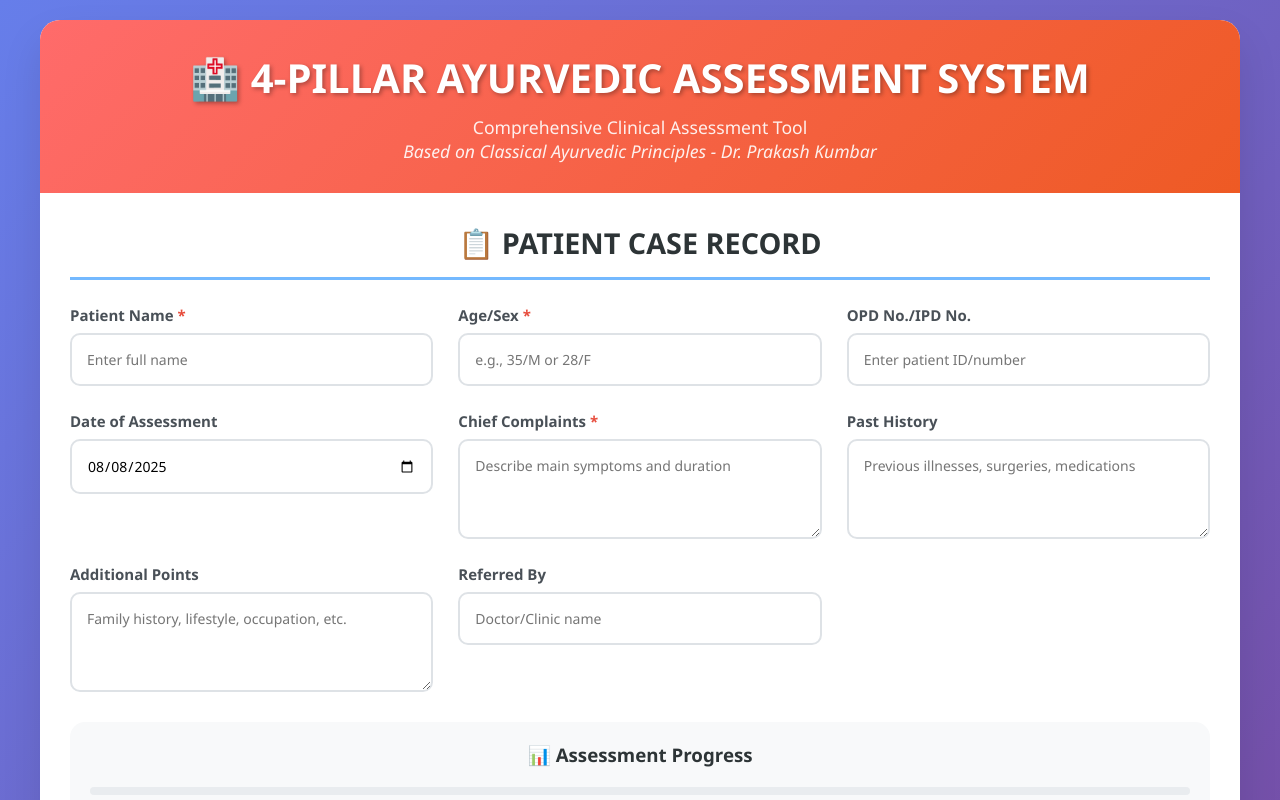
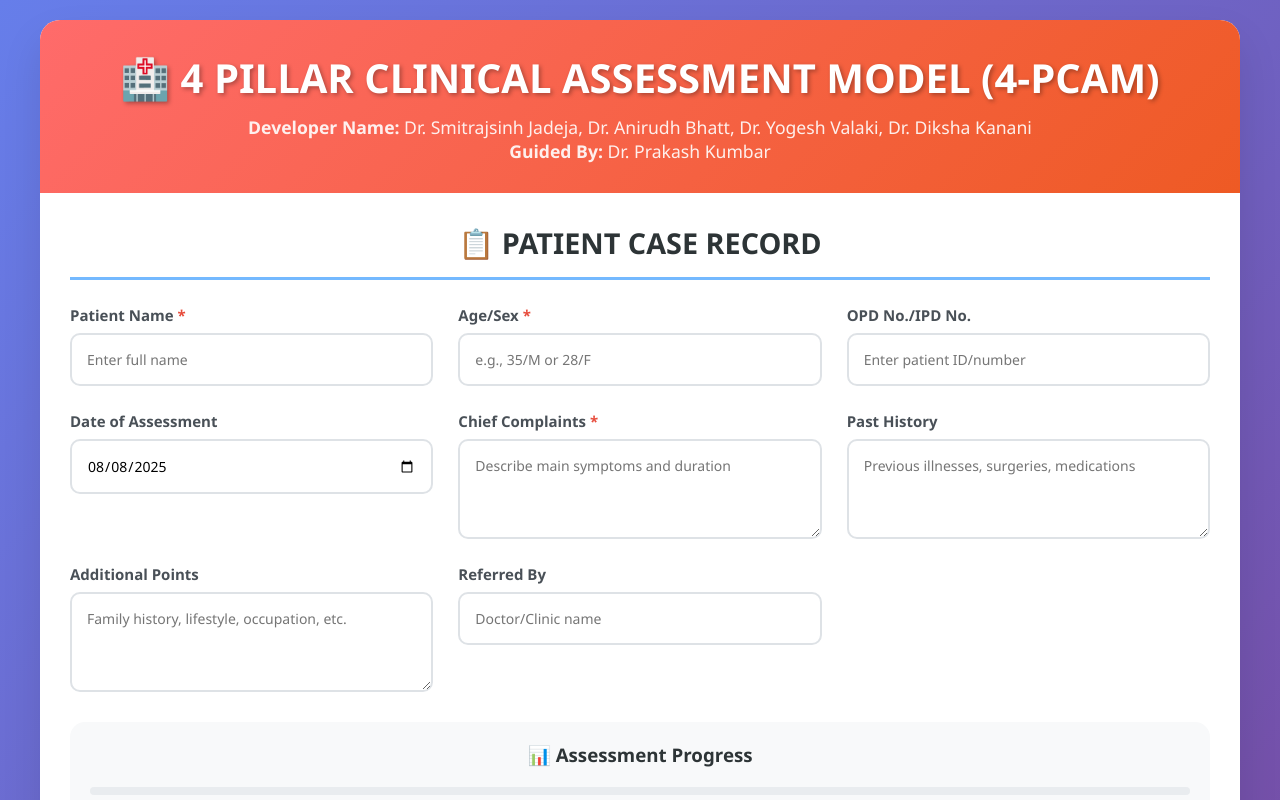
Before and after one commit to 4PCAM/meditool, a plain HTML site: page 4-Pillar Ayurvedic Assessment System.html in a window 1280 px wide. Shown: the top 800 px of the page. Drawn offline with Linux system fonts and the light colour scheme.

Commit message:
✅ Result Example (Updated Header)
<div class="header">
  <h1>4 PILLAR CLINICAL ASSESSMENT MODEL (4-PCAM)</h1>
  <p><strong>Developer Name:</strong> Dr. Smitrajsinh Jadeja, Dr. Anirudh Bhatt, Dr. Yogesh Valaki, Dr. Diksha Kanani</p>
  <p><strong>Guided By:</strong> Dr. Prakash Kumbar</p>
</div>

```diff
--- a/4-Pillar Ayurvedic Assessment System.html
+++ b/4-Pillar Ayurvedic Assessment System.html
@@ -464,9 +464,9 @@
 <body>
     <div class="container">
         <div class="header">
-            <h1>🏥 4-PILLAR AYURVEDIC ASSESSMENT SYSTEM</h1>
-            <p>Comprehensive Clinical Assessment Tool</p>
-            <p><em>Based on Classical Ayurvedic Principles - Dr. Prakash Kumbar</em></p>
+            <h1>🏥 4 PILLAR CLINICAL ASSESSMENT MODEL (4-PCAM)</h1>
+<p><strong>Developer Name:</strong> Dr. Smitrajsinh Jadeja, Dr. Anirudh Bhatt, Dr. Yogesh Valaki, Dr. Diksha Kanani</p>
+<p><strong>Guided By:</strong> Dr. Prakash Kumbar</p>
         </div>
 
         <div class="content">
```
